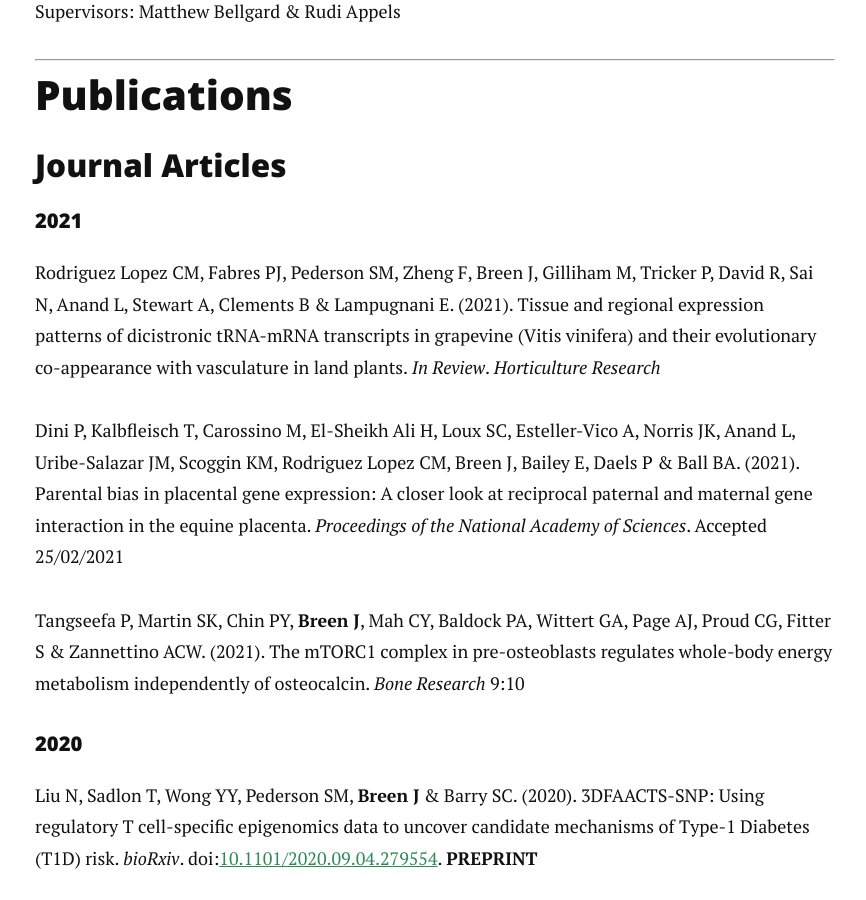
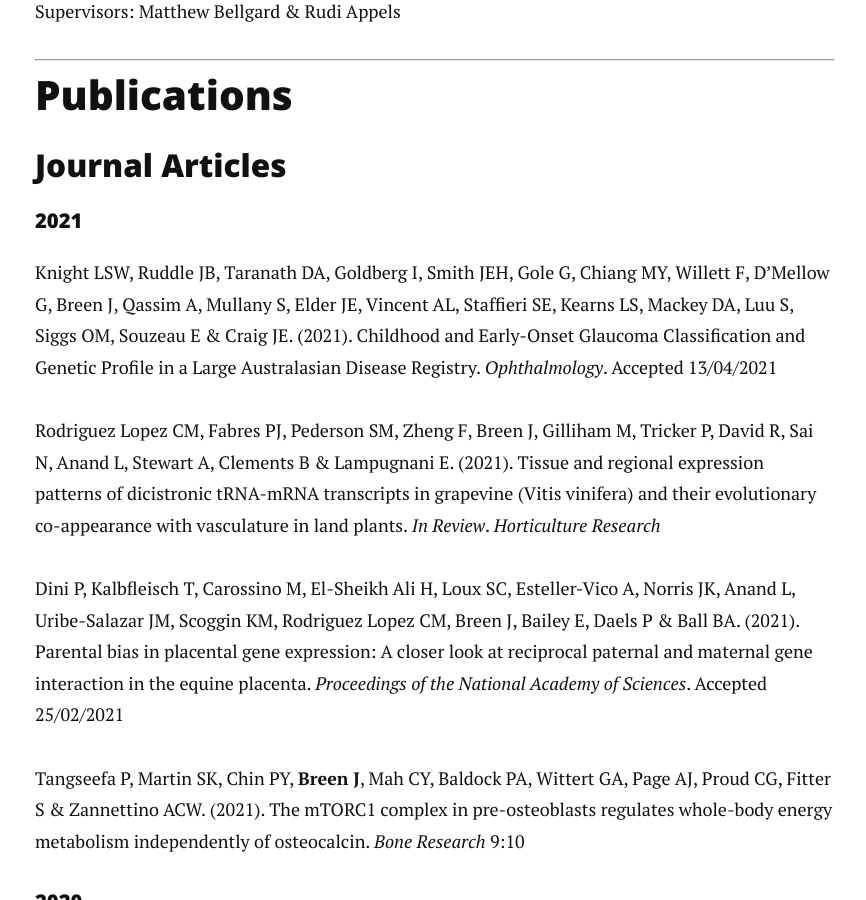
Before and after one commit to jimmybgammyknee/jimmybgammyknee.github.io, a Jekyll site: the page built from cv.md, in a window 1280 px wide and 900 px high, scrolled down 2876 px. Shown: the whole window, without its empty margins (205-1071 px from the left). Built offline with Jekyll 4.4.1, drawn with Linux system fonts in a browser that asks for light colours; nearby versions of some CDN libraries.

Commit message:
updated cv with new paper

```diff
--- a/cv.md
+++ b/cv.md
@@ -87,6 +87,8 @@ Supervisors: Matthew Bellgard & Rudi Appels <br>
 ### Journal Articles
 
 #### 2021
+
+Knight LSW, Ruddle JB, Taranath DA, Goldberg I, Smith JEH, Gole G, Chiang MY, Willett F, D’Mellow G, Breen J, Qassim A, Mullany S, Elder JE, Vincent AL, Staffieri SE, Kearns LS, Mackey DA, Luu S, Siggs OM, Souzeau E & Craig JE. (2021). Childhood and Early-Onset Glaucoma Classification and Genetic Profile in a Large Australasian Disease Registry. _Ophthalmology_. Accepted 13/04/2021
 
 Rodriguez Lopez CM, Fabres PJ, Pederson SM, Zheng F, Breen J, Gilliham M, Tricker P, David R, Sai N, Anand L, Stewart A, Clements B & Lampugnani E. (2021). Tissue and regional expression patterns of dicistronic tRNA-mRNA transcripts in grapevine (Vitis vinifera) and their evolutionary co-appearance with vasculature in land plants. *In Review*. _Horticulture Research_
 
```
